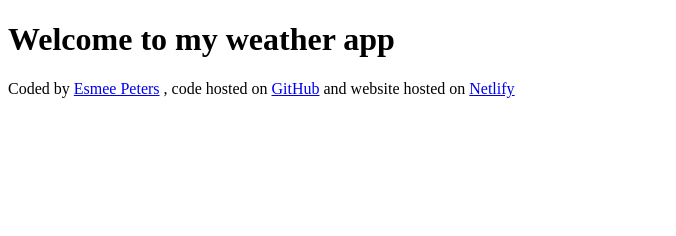
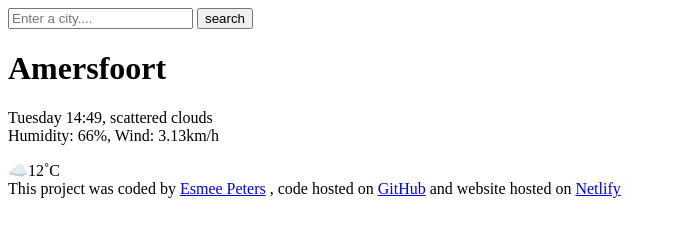
Before and after one commit to esmeep/EigenWeerApp, a plain HTML site: page index.html in a window 1280 px wide. Shown: the whole page, without its empty margins (0-676 px from the left). Drawn offline with Linux system fonts and the light colour scheme.

Commit message:
Added Header and main HTML.

```diff
--- a/index.html
+++ b/index.html
@@ -6,9 +6,24 @@
     <title>My weather app</title>
   </head>
   <body>
-    <h1>Welcome to my weather app</h1>
+    <header>
+      <form>
+        <input type="search" placeholder="Enter a city...." required />
+        <input type="submit" value="search" />
+      </form>
+    </header>
+    <main>
+      <div>
+        <h1>Amersfoort</h1>
+        <p>
+          Tuesday 14:49, scattered clouds <br />
+          Humidity: 66%, Wind: 3.13km/h
+        </p>
+      </div>
+      <div>☁️12˚C</div>
+    </main>
     <footer>
-      Coded by
+      This project was coded by
       <a href="https://github.com/esmeep" target="_blank">Esmee Peters</a>
       , code hosted on
       <a href="https://github.com/esmeep/EigenWeerApp" target="_blank"
```
Also changed, not shown: ._index.html (added).
